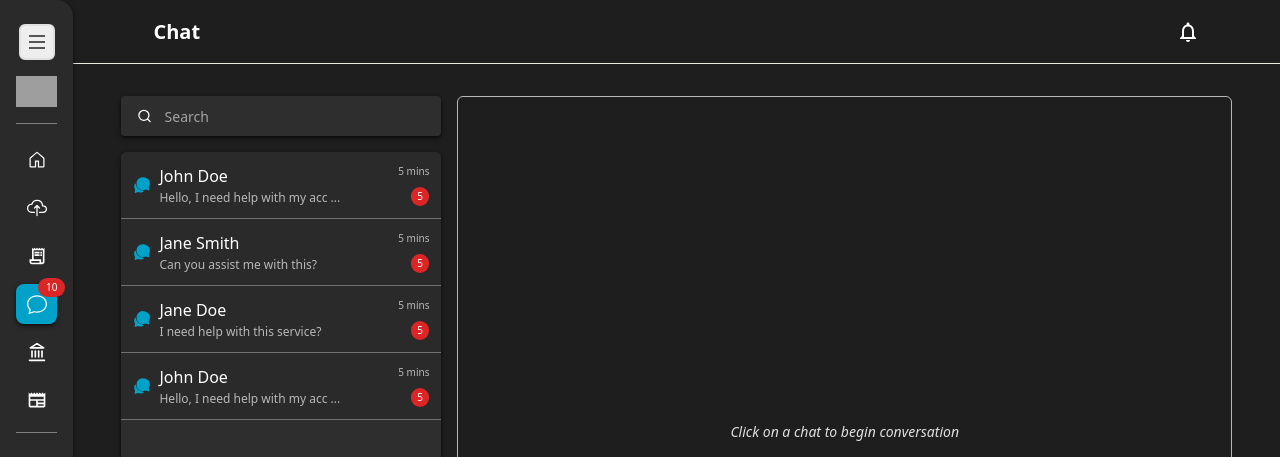
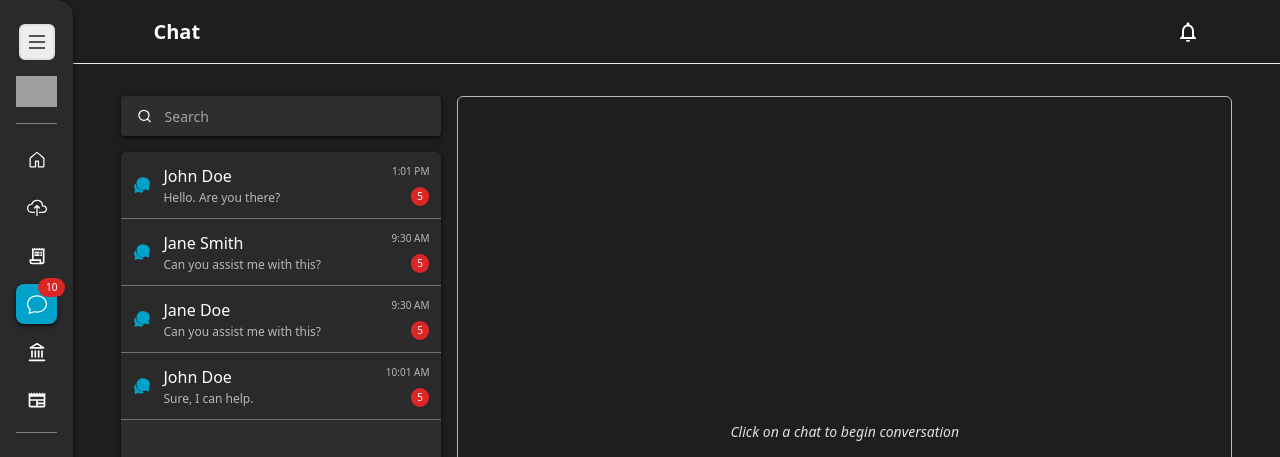
Before and after one commit to Trayshmhirk/tax-return-user-app, a React (Vite) app: page /chat in a window 1280 px wide. Shown: the top 457 px of the page. Built offline with nearby package versions, Linux system fonts and the light colour scheme; grey boxes are pictures that could not be loaded.

Commit message:
add render last message and time on side chat preview

```diff
--- a/src/components/chat/Messages.tsx
+++ b/src/components/chat/Messages.tsx
@@ -3,6 +3,7 @@ import MessageIn from "./MessageIn";
 import MessageOut from "./MessageOut";
 import { MessagesPropType } from "@/types/Types";
 import { formatTime } from "@/helpers/formatTime";
+import React from "react";
 
 type MessagesPropTypes = {
    messages: MessagesPropType[]; // Array of message objects
@@ -17,8 +18,8 @@ const Messages = ({
 }: MessagesPropTypes) => {
    return (
       <div className="flex flex-col gap-4 px-1 lg:px-8 py-[2px]">
-         {messages.map((message) => (
-            <>
+         {messages.map((message, index) => (
+            <React.Fragment key={index}>
                {message.type === "incoming" ? (
                   <MessageIn
                      key={message.id}
@@ -36,7 +37,7 @@ const Messages = ({
                      isLastMessage={isLastMessage}
                   />
                )}
-            </>
+            </React.Fragment>
          ))}
       </div>
    );
--- a/src/mocks/MockData.ts
+++ b/src/mocks/MockData.ts
@@ -441,12 +441,7 @@ export const chats: ChatsPropType[] = [
             timestamp: "2024-10-17T10:05:58",
             type: MessageType.outgoing,
          },
-         {
-            id: uuidv4(),
-            text: "Hello. Are you there?",
-            timestamp: "2024-10-18T13:01:00",
-            type: MessageType.outgoing,
-         },
+
          {
             id: uuidv4(),
             text: "Hi",
@@ -459,13 +454,19 @@ export const chats: ChatsPropType[] = [
             timestamp: "2024-10-18T12:10:00",
             type: MessageType.outgoing,
          },
+         {
+            id: uuidv4(),
+            text: "Hello. Are you there?",
+            timestamp: "2024-10-18T13:01:00",
+            type: MessageType.outgoing,
+         },
       ],
    },
    {
       title: "Jane Smith",
       content: "Can you assist me with this?",
       id: uuidv4(),
-      chat_access: ChatAccessStatus.OFF,
+      chat_access: ChatAccessStatus.ON,
       messages: [
          {
             id: uuidv4(),
--- a/src/pages/Chat.tsx
+++ b/src/pages/Chat.tsx
@@ -7,12 +7,18 @@ import { Paperclip, Smile, SendHorizontal, ChevronLeft } from "lucide-react";
 import Messages from "@/components/chat/Messages";
 import { isYesterday, isToday } from "date-fns";
 import { sortDates } from "@/helpers/sortDates";
-import { ChatsPropType, ChatAccessStatus, MessageType } from "@/types/Types";
+import {
+   ChatsPropType,
+   ChatAccessStatus,
+   MessageType,
+   MessagesPropType,
+} from "@/types/Types";
 import { fetchChats } from "@/api/mockApis";
 import { useMobileChatToggle } from "@/hooks/useMobileChatToggle";
 import { groupMessagesByType } from "@/helpers/groupMessagesByType";
 import { groupAndSortMessages } from "@/helpers/groupAndSortMessages";
 import { v4 as uuidv4 } from "uuid";
+import { formatTime } from "@/helpers/formatTime";
 
 const Chat = () => {
    const {
@@ -100,6 +106,23 @@ const Chat = () => {
       }
    }, [activeChat?.messages]);
 
+   const getLastMessage = (messages: MessagesPropType[]) => {
+      if (messages.length === 0) return null; // Return null if no messages
+      return messages[messages.length - 1]; // Return the last message
+   };
+
+   // Function to render the text of the last message
+   const renderCurrentMessage = (messages: MessagesPropType[]) => {
+      const lastMessage = getLastMessage(messages);
+      return lastMessage ? lastMessage.text : ""; // Return text or empty string
+   };
+
+   // Function to render the time of the last message
+   const renderCurrentMessageTime = (messages: MessagesPropType[]) => {
+      const lastMessage = getLastMessage(messages);
+      return lastMessage ? formatTime(lastMessage.timestamp) : ""; // Format timestamp or return empty string
+   };
+
    return (
       <div className="w-full h-full flex">
          <div className="w-full h-full flex flex-col gap-7">
@@ -133,7 +156,7 @@ const Chat = () => {
                               `}
                               onClick={() => handleOpenChat(chat.id)}
                            >
-                              <div className="flex items-center gap-2">
+                              <div className="flex items-center gap-3">
                                  <div className="flex justify-center items-center font-bold">
                                     <IoChatbubbles className="text-lg text-richElectricBlue" />
                                  </div>
@@ -143,14 +166,17 @@ const Chat = () => {
                                        {truncateString(chat.title, 15)}
                                     </p>
                                     <span className="text-spanishGray text-xs">
-                                       {truncateString(chat.content, 30)}
+                                       {truncateString(
+                                          renderCurrentMessage(chat.messages),
+                                          30
+                                       )}
                                     </span>
                                  </div>
                               </div>
 
                               <div className="flex flex-col gap-2 items-end">
                                  <span className="text-[10px] font-medium text-spanishGray">
-                                    5 mins
+                                    {renderCurrentMessageTime(chat.messages)}
                                  </span>
                                  <div className="w-fit px-[6.5px] py-[2px] rounded-full bg-red-500 dark:bg-red-600 text-[10px] text-white font-medium">
                                     5
```
